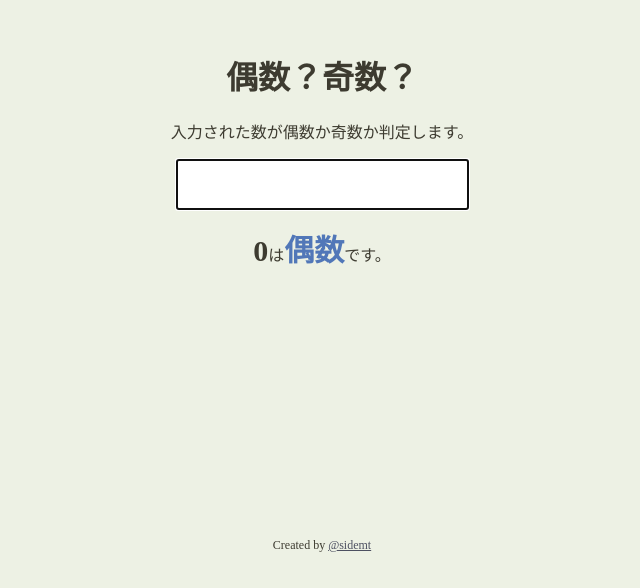
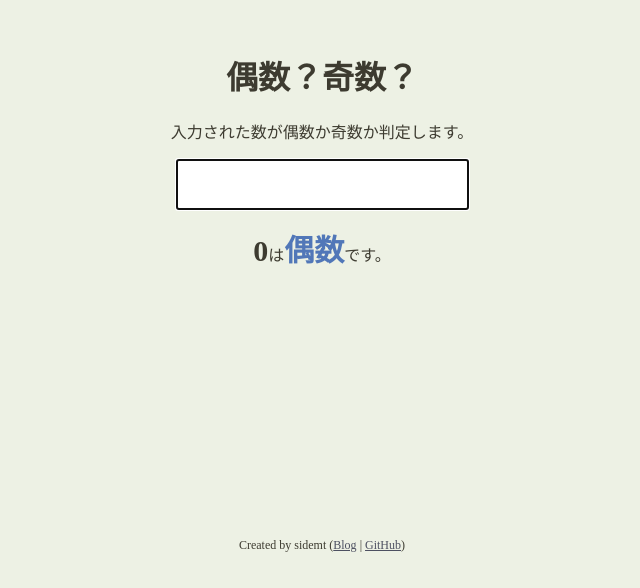
Before and after one commit to sidemt/even-or-odd, a plain HTML site: page docs/index.html in a window 1280 px wide. Shown: the part 212-800 px from the top of the page, without its empty margins (318-958 px from the left). Drawn offline with Linux system fonts and the light colour scheme.

Commit message:
Modify meta description and footer links

```diff
--- a/docs/index.html
+++ b/docs/index.html
@@ -6,6 +6,7 @@
   <meta http-equiv="X-UA-Compatible" content="IE=edge">
   <meta name="viewport" content="width=device-width, initial-scale=1.0">
   <title>偶数？奇数？</title>
+  <meta name="description" content="入力された数が偶数か奇数か調べるだけのページです。">
 
   <link rel="stylesheet" href="assets/index.css">
   <script src="assets/index.js"></script>
@@ -23,7 +24,8 @@
     </div>
   </main>
   <footer>
-    Created by <a href="https://github.com/sidemt">@sidemt</a>
+    Created by sidemt (<a href="https://blog.charonworks.com/2021/02/even-or-odd.html" target="_blank">Blog</a> |
+    <a href="https://github.com/sidemt/even-or-odd" target="_blank">GitHub</a>)
   </footer>
 </body>
 
```
